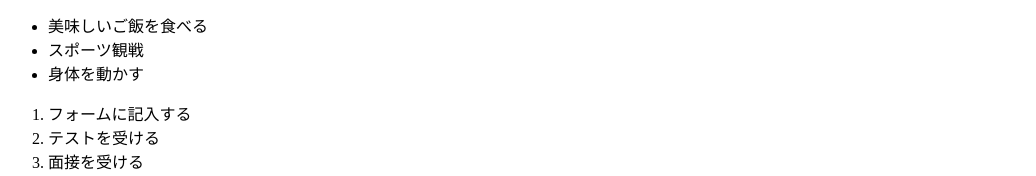
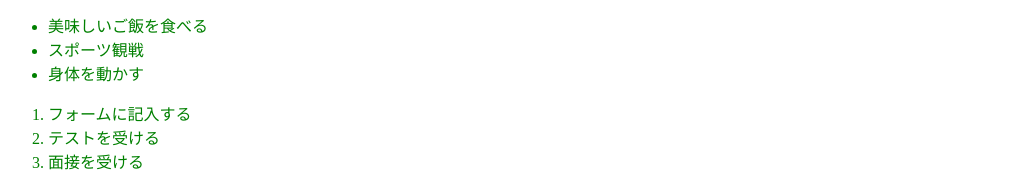
Before and after one commit to mine1217/senko, a plain HTML site: page practice/index.html in a window 1280 px wide. Shown: the part 628-804 px from the top of the page, without its empty margins (0-1036 px from the left). Drawn offline with Linux system fonts and the light colour scheme.

Commit message:
[UPDATE] リストの文字色を変更

```diff
--- a/practice/style.css
+++ b/practice/style.css
@@ -2,3 +2,7 @@ p {
     font-size: 40px;
     color: red;
 }
+
+li {
+    color: green;
+}
```
